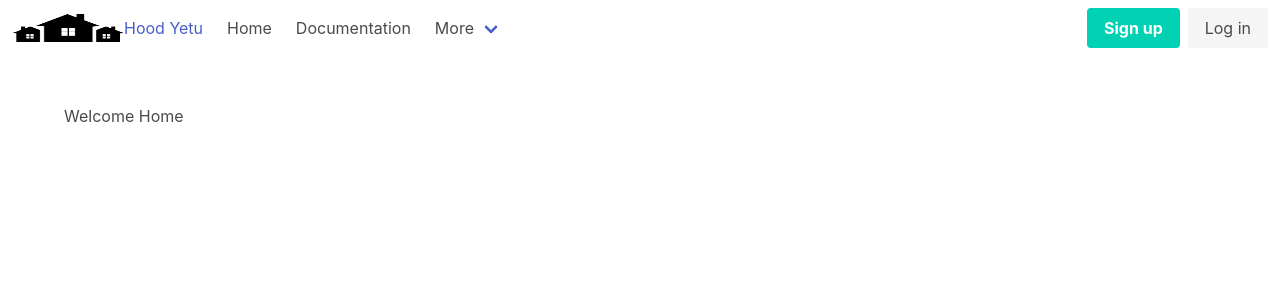
After one commit to Mutembeijoe/hood_yetu, a Django app: template templates/neighbourhood.html in a window 1280 px wide. The commit adds this page. Shown: the top 300 px of the page. Run offline with Django 3.2, Linux system fonts and the light colour scheme; the template is opened without the code that fills it, so the values that code supplies are empty; some libraries are stand-ins or nearby versions.

Commit message:
adds a detail view for a neighbourhood

```diff
--- a/hoodyetu/urls.py
+++ b/hoodyetu/urls.py
@@ -25,6 +25,7 @@ urlpatterns = [
     path('', TemplateView.as_view(template_name="mainpage.html"), name="mainpage"),
     path('users/', include('accounts.urls')),
     path('users/', include('django.contrib.auth.urls')),
+    path('neighbourhoods/', include('neighbourhood.urls'))
 ]
 
 if settings.DEBUG:
--- /dev/null
+++ b/neighbourhood/urls.py
@@ -0,0 +1,6 @@
+from django.urls import path
+from .views import NeighbourhoodDetailView
+
+urlpatterns = [
+    path('<int:pk>/',NeighbourhoodDetailView.as_view(),name='neighbourhood')
+]
--- a/templates/navbar.html
+++ b/templates/navbar.html
@@ -1,7 +1,7 @@
 {% load static %}
 <nav class="navbar" role="navigation" aria-label="main navigation">
     <div class="navbar-brand">
-        <a class="navbar-item" href="{% url 'home' %}">
+        <a class="navbar-item" href="{% url 'mainpage'%}">
             <img src="{% static '/images/logo.png' %}" width="112" height="28">
             <span>Hood Yetu</span>
         </a>
--- /dev/null
+++ b/templates/neighbourhood.html
@@ -0,0 +1,9 @@
+{% extends 'base.html'%}
+{% block content%}
+{% include 'navbar.html'%}
+<section class="section">
+    <div class="container">
+        <h3>Welcome Home</h3>
+    </div>
+</section>
+{% endblock%}
```
Also changed, not shown: neighbourhood/views.py (+7 -0 lines), static/images/logo.png (added).
